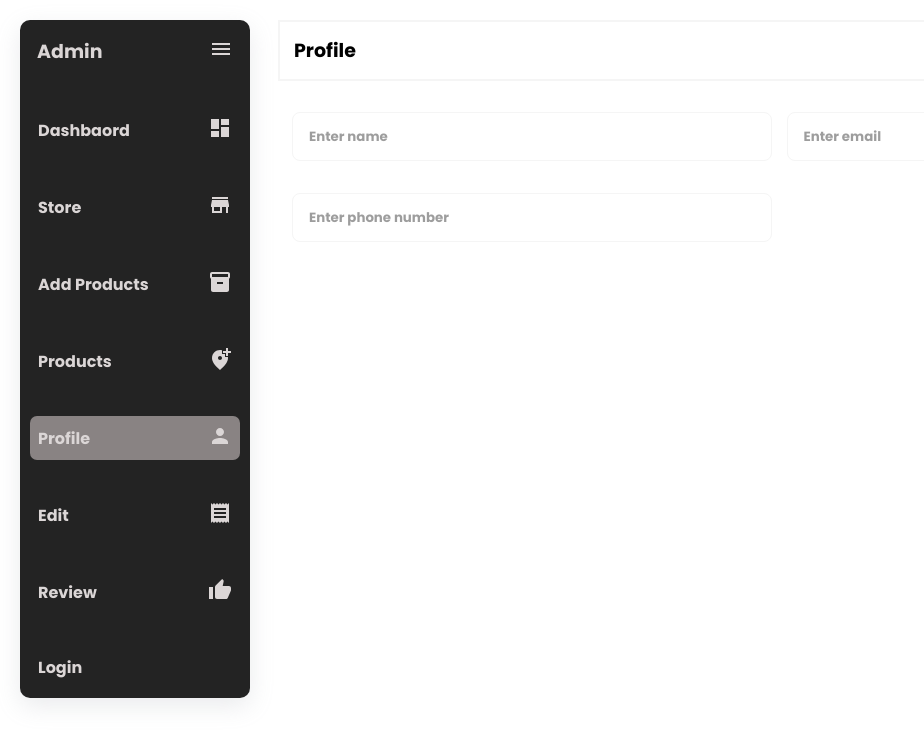
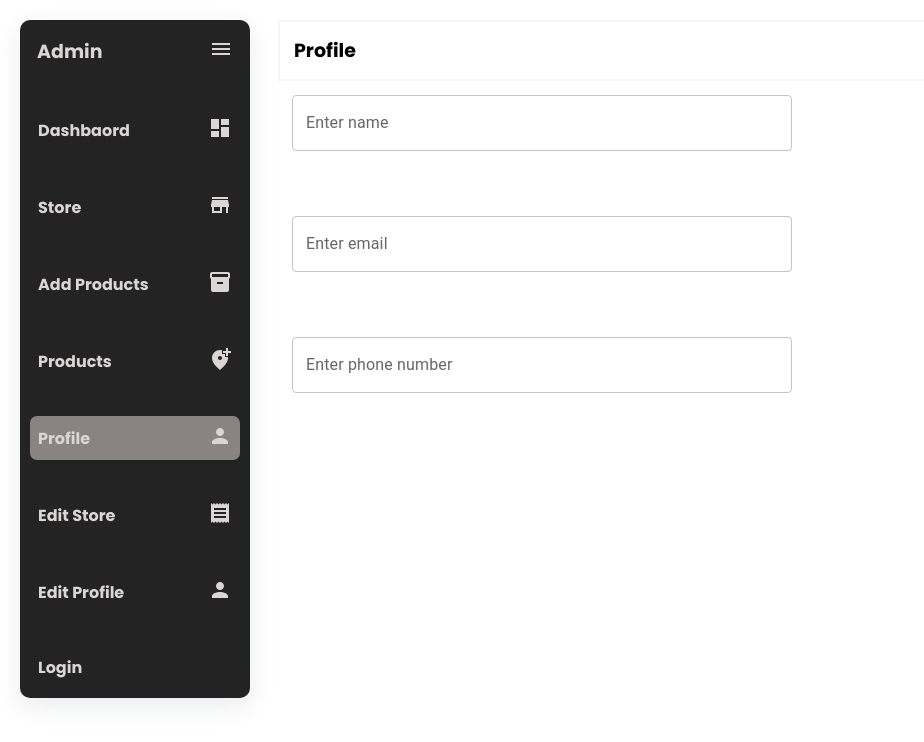
Before and after one commit to Melroysalins/Admin-dashboard-frontend, a React (Create React App) app: page /profile in a window 1280 px wide. Shown: the top 742 px of the page, without its empty margins (0-924 px from the left). Built offline with nearby package versions, Linux system fonts and the light colour scheme; no server answers.

Commit message:
Modified utils function

```diff
--- a/src/component/addProduct/index.css
+++ b/src/component/addProduct/index.css
@@ -4,7 +4,14 @@
     flex-direction: column;
     padding: 11px;
     margin-top: 20px;
+   overflow-x: none;
+  box-shadow: rgba(0, 0, 0, 0.16) 0px 1px 4px;
 }
+.AddProductComponent::-webkit-scrollbar{
+    display: none;
+}
+
+
 .Accordian{
     display: flex;
     width: 100%;
--- a/src/component/editProfile/index.css
+++ b/src/component/editProfile/index.css
@@ -12,7 +12,7 @@
     gap: 9px;
 }
 .dash{
-    background-color: #4644D1;
+    background-color: black;
     width:26px;
     border-radius: 7px;
     height: 10px;
--- a/src/component/editStore/index.jsx
+++ b/src/component/editStore/index.jsx
@@ -69,6 +69,15 @@ const EditStore = () => {
     };
 
     const validate = validateStoreInfo2(
+      userInput.openTime,
+      userInput.closeTime,
+      userInput.offer,
+      userInput.deliveryTime,
+      userInput.type
+    );
+
+    console.log(
+      "Store Save",
       userInput.openTime,
       userInput.closeTime,
       userInput.offer,
@@ -192,7 +201,7 @@ const EditStore = () => {
             fullWidth
             label="Offer"
             id="fullWidth"
-            value={offer}
+            value={offer === "null" ? " " : offer}
             onChange={(e) => setOffer(e.target.value)}
           />
         </Box>
--- a/src/component/profile/index.css
+++ b/src/component/profile/index.css
@@ -9,15 +9,7 @@
     width: 100%;
     height: 100%;
     display: grid;
-    grid-template-columns: repeat(2,1fr);
-    row-gap: 15px;
+    grid-template-columns: repeat(1,1fr);
+    row-gap: 65px;
     column-gap: 15px;
 }
-
-.ProfileFormContainner input{
-      padding: 16px;
-    border-radius: 8px;
-    border: 1px solid whitesmoke;
-    outline: none;
-    margin-top: 17px;
-}
--- a/src/component/profile/index.jsx
+++ b/src/component/profile/index.jsx
@@ -4,6 +4,8 @@ import EditIcon from "@mui/icons-material/Edit";
 import { EditUserProfileDetails, getUserProfileDetails } from "../../api/user";
 import { EmailandPhoneValidation } from "../../utils/validattions";
 import CustomizedSnackbars from "../snackBar";
+import Box from "@mui/material/Box";
+import TextField from "@mui/material/TextField";
 
 const Profile = () => {
   const [adminname, setAdminName] = useState("");
@@ -39,27 +41,50 @@ const Profile = () => {
   return (
     <div className="ProfileContainner">
       <div className="ProfileFormContainner">
-        <input
-          type="text"
-          placeholder="Enter name"
+        <Box
+          sx={{
+            width: 500,
+            maxWidth: "100%",
+          }}
+        >
+          <TextField
+            fullWidth
+            label="Enter name"
+            id="fullWidth"
             value={adminname}
             onChange={(e) => setAdminName(e.target.value)}
-          disabled={disabled}
           />
-        <input
-          type="email"
-          placeholder="Enter email "
+        </Box>
+
+        <Box
+          sx={{
+            width: 500,
+            maxWidth: "100%",
+          }}
+        >
+          <TextField
+            fullWidth
+            label="Enter email "
+            id="fullWidth"
             value={email}
             onChange={(e) => setEmail(e.target.value)}
-          disabled={disabled}
           />
-        <input
-          type="number"
-          placeholder="Enter phone number"
+        </Box>
+
+        <Box
+          sx={{
+            width: 500,
+            maxWidth: "100%",
+          }}
+        >
+          <TextField
+            fullWidth
+            label="Enter phone number"
+            id="fullWidth"
             value={number}
             onChange={(e) => setNumber(e.target.value)}
-          disabled={disabled}
           />
+        </Box>
       </div>
 
       <CustomizedSnackbars
--- a/src/constants.js
+++ b/src/constants.js
@@ -46,14 +46,15 @@ export const Menulistcontent = [
   },
   {
     id: 107,
-    name: "Edit",
+    name: "Edit Store",
     navigate: "/editstore",
     icon: <ReceiptIcon />,
   },
   {
     id: 109,
-    name: "Review",
-    icon: <ThumbUpIcon />,
+    name: "Edit Profile",
+    icon: <PersonIcon />,
+    navigate: "/editprofile",
   },
 ];
 
--- a/src/pages/products/index.css
+++ b/src/pages/products/index.css
@@ -4,6 +4,7 @@
     width: 100%;
     height: 100%;
     overflow-y: scroll;
+
 }
 .ProductPageContainner{
     width: 100%;
@@ -12,10 +13,18 @@
     justify-content: center;
     align-items: center;
     gap: 15px;
+
 }
 .AddProductContainner{
     display: flex;
     width: 100%;
     padding: 14px;
     justify-content: end;
+
 }
+.AddProductContainner::-webkit-scrollbar{
+    display: none;
+}
+.ProductPageContainner::-webkit-scrollbar{
+    display: none;
+}
--- a/src/utils/validateStoreInfo.js
+++ b/src/utils/validateStoreInfo.js
@@ -43,7 +43,7 @@ function validateStoreInfo(openTime, closeTime, offer, deliveryTime) {
       }
     }
 
-    return totalMinutes.toString();
+    return totalMinutes.toString(); // Return as minutes without 'min'
   }
 
   function normalizeOffer(offer) {
@@ -64,8 +64,6 @@ function validateStoreInfo(openTime, closeTime, offer, deliveryTime) {
 
   // Validate offer
   const isValidOfferValue = offer ? isValidOffer(offer) : "";
-
-  // Normalize offer if valid
   const normalizedOffer = isValidOfferValue ? normalizeOffer(offer) : null;
 
   // Validate delivery time
@@ -111,7 +109,7 @@ function validateStoreInfo(openTime, closeTime, offer, deliveryTime) {
 function validateStoreInfo2(openTime, closeTime, offer, deliveryTime, type) {
   const timeRegex = /^(1[0-2]|0?[1-9]):[0-5][0-9]\s?(am|pm|AM|PM)$/;
   const offerRegex = /^(\d{1,2}%|\d{1,2})$/;
-  const deliveryTimeRegex = /^\d+\s?min$|^\d+\s?hr\s\d+\s?min$/;
+  const deliveryTimeRegex = /^\d+\s?min$|^\d+\s?hr\s\d+\s?min$|^\d+$/;
   const allowedTypes = ["veg", "nonveg", "both"];
 
   function isValidTime(time) {
@@ -152,9 +150,11 @@ function validateStoreInfo2(openTime, closeTime, offer, deliveryTime, type) {
       if (parts) {
         totalMinutes = parseInt(parts[1], 10);
       }
+    } else {
+      totalMinutes = parseInt(normalizedTime, 10);
     }
 
-    return totalMinutes;
+    return totalMinutes.toString(); // Return as minutes without 'min'
   }
 
   function isValidType(type) {
@@ -169,8 +169,10 @@ function validateStoreInfo2(openTime, closeTime, offer, deliveryTime, type) {
     ? normalizeTime(closeTime)
     : null;
 
-  // Validate offer
-  const isValidOfferValue = offer ? isValidOffer(offer) : "";
+  // Validate offer if it is not null or an empty string
+  const isValidOfferValue =
+    offer === null || offer === "" || isValidOffer(offer);
+  const normalizedOffer = isValidOfferValue ? offer : null;
 
   // Validate delivery time
   const isValidDeliveryTimeValue = isValidDeliveryTime(deliveryTime);
@@ -194,14 +196,14 @@ function validateStoreInfo2(openTime, closeTime, offer, deliveryTime, type) {
       "Invalid close time format. Please use the format 'HH:MM AM/PM'."
     );
   }
-  if (offer && !isValidOfferValue) {
+  if (offer !== null && offer !== "" && !isValidOfferValue) {
     errors.push(
       "Invalid offer format. Please use a percentage like '30%' or a number like '30'."
     );
   }
   if (!isValidDeliveryTimeValue) {
     errors.push(
-      "Invalid delivery time format. Please use the format 'X min' or 'X hr Y min'."
+      "Invalid delivery time format. Please use the format 'X min', 'X hr Y min', or a number like '30'."
     );
   }
   if (!isValidTypeValue) {
@@ -214,7 +216,7 @@ function validateStoreInfo2(openTime, closeTime, offer, deliveryTime, type) {
     errors,
     normalizedOpenTime,
     normalizedCloseTime,
-    offer: isValidOfferValue ? offer : null,
+    offer: normalizedOffer,
     deliveryTime: normalizedDeliveryTime,
     type: normalizedType,
   };
```
Lines whose indentation alone changed are shown as unchanged.
